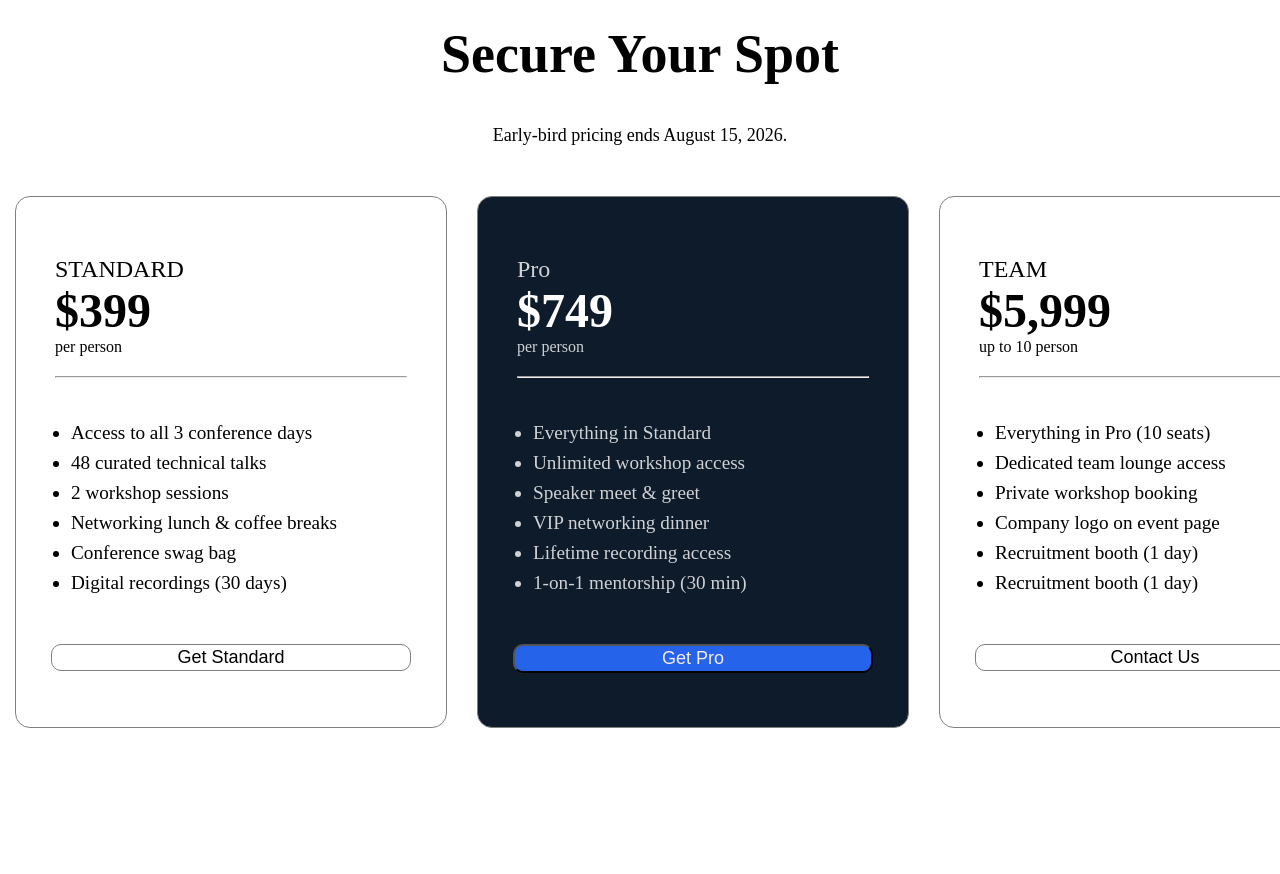
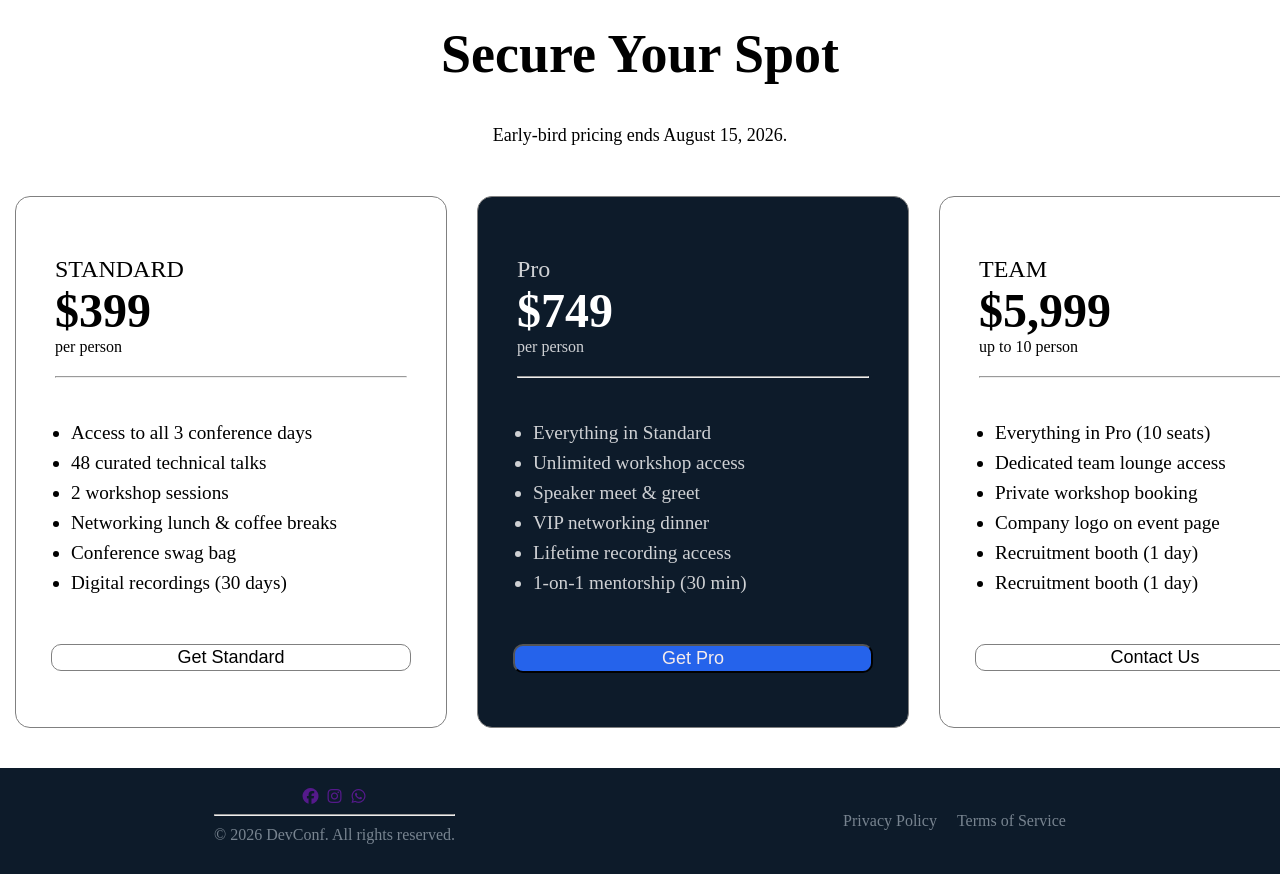
Before and after one commit to miraj-dinajpur/Assignment-01-B14, a plain HTML site: page index.html in a window 1280 px wide. Shown: the part 1820-2694 px from the top of the page. Before the commit the page ends 2548 px from the top, so only its background shows below. Drawn offline with Linux system fonts and the light colour scheme.

Commit message:
Final commit in hurry

```diff
--- a/index.html
+++ b/index.html
@@ -6,6 +6,9 @@
     <meta name="viewport" content="width=device-width, initial-scale=1.0">
     <title>Document</title>
     <link rel="stylesheet" href="./styles.css">
+    <link rel="stylesheet" href="https://cdnjs.cloudflare.com/ajax/libs/font-awesome/7.3.0/css/all.min.css"
+        integrity="sha512-ApSLB1Pd3/bZN8fWB/RG9YhN/7bd9Hkf3AGaE2mPfebjrxagjuBtx2GcgdqIlJkUzwylBo61r9Xa9NmgBI0swA=="
+        crossorigin="anonymous" referrerpolicy="no-referrer" />
 </head>
 
 <body>
@@ -28,13 +31,13 @@
     </nav>
 
     <section class="Hero">
-        <h2>Code. Connect. Create</h2>
+        <h2>Code. <em>Connect.</em> Create</h2>
         <p>Join 4,000+ engineers, founders, and builders at the premier developer conference of 2026. Three days of
             cutting-edge talks, hands-on workshops, and meaningful connections.</p>
         <button class="cmn-button-1">Register Now</button>
     </section>
 
-    <section class="Speakers">
+    <section class="Speakers container">
         <h2 class="Identity-heading">Meet the Speakers</h2>
         <div class="speaker-parent container">
             <div class="speaker-child">
@@ -141,7 +144,25 @@
         </div>
     </section>
 
+    <footer class="footer-parent">
+        <div class="icons">
+            <div>
+                <a href=""><span><i class="fa-brands fa-facebook"></i></span></a>
+                <a href=""><span><i class="fa-brands fa-instagram"></i></span></a>
+                <a href=""><span><i class="fa-brands fa-whatsapp"></i></span></a>
+            </div>
+            <div class="copyrt">
+                <hr>
+                <p>© 2026 DevConf. All rights reserved.</p>
+            </div>
 
+        </div>
+        <div class="footright">
+            <p>Privacy Policy</p>
+            <p>Terms of Service</p>
+        </div>
+
+    </footer>
 
 
 
--- a/styles.css
+++ b/styles.css
@@ -1,5 +1,6 @@
 * {
     margin: 0 auto;
+
 }
 
 /* navbar creation */
@@ -192,3 +193,30 @@ section button {
     border-radius: 10px;
     color: rgb(246, 236, 236);
 }
+
+
+/* footer setup  */
+
+.footer-parent{
+    display: flex;
+    justify-content: space-between;
+    align-items: center;
+    margin-top: 40px;
+    background-color: #0d1b2a;
+    padding: 20px;
+    color: #788490;
+}
+.icons{
+    display: flex;
+    flex-direction: column;
+    gap:  8px ;
+    margin-bottom: 10px;
+}
+.copyrt p{
+    margin-top: 10px;
+}
+
+.footright{
+    display: inline-flex;
+    gap: 20px;
+}
```
